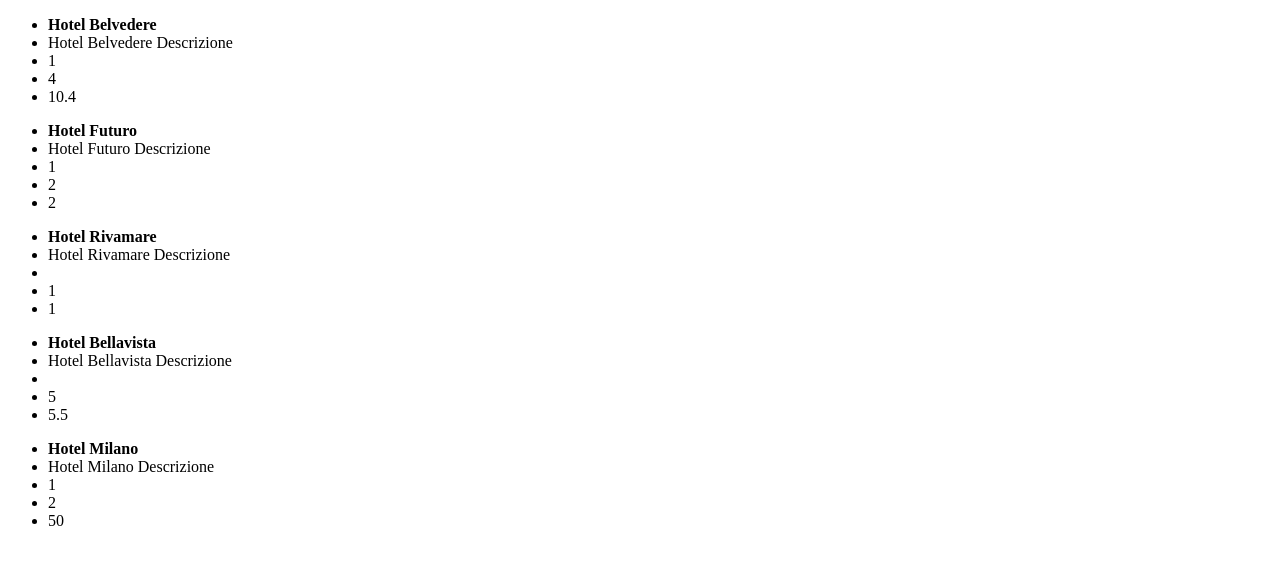
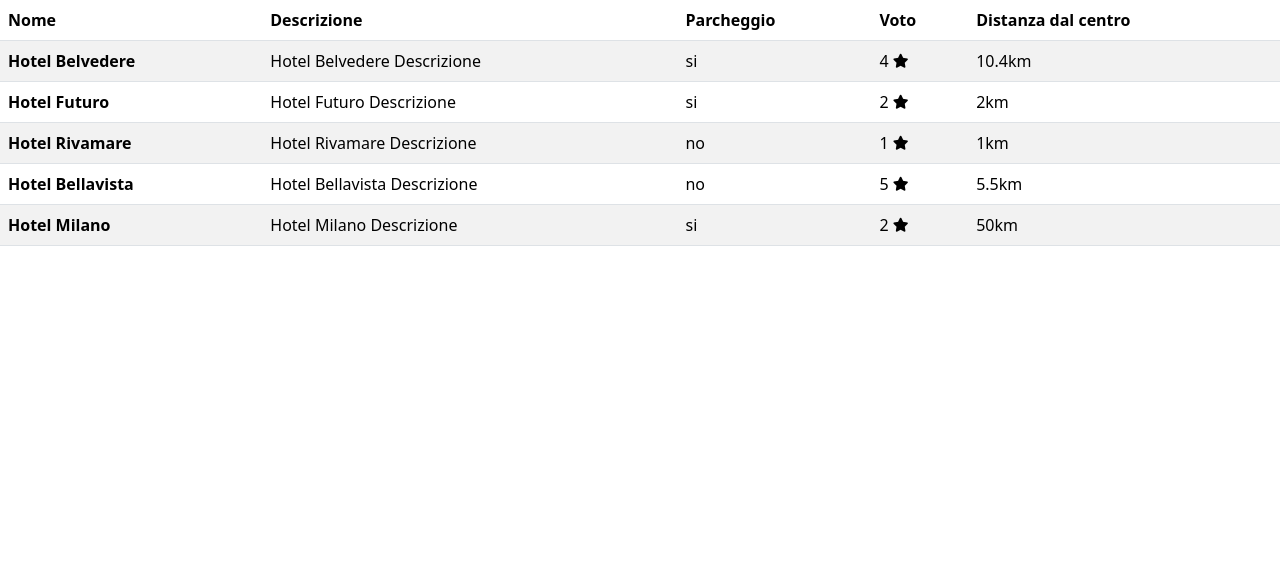
Before and after one commit to LorenzoRossini01/php-hotel, a PHP site: page / in a window 1280 px wide. Shown: the top 565 px of the page. Run offline with PHP 8.4, Linux system fonts and the light colour scheme.

Commit message:
feat: add bootstrap style to table

```diff
--- a/index.php
+++ b/index.php
@@ -10,17 +10,39 @@ include('./data.php')
     <meta charset="UTF-8">
     <meta name="viewport" content="width=device-width, initial-scale=1.0">
     <title>php Hotels</title>
+
+    <!-- font awersome  -->
+    <link rel="stylesheet" href="https://cdnjs.cloudflare.com/ajax/libs/font-awesome/6.5.1/css/all.min.css" integrity="sha512-DTOQO9RWCH3ppGqcWaEA1BIZOC6xxalwEsw9c2QQeAIftl+Vegovlnee1c9QX4TctnWMn13TZye+giMm8e2LwA==" crossorigin="anonymous" referrerpolicy="no-referrer" />
+    <!-- bootstrap  -->
+    <link href="https://cdn.jsdelivr.net/npm/bootstrap@5.3.3/dist/css/bootstrap.min.css" rel="stylesheet" integrity="sha384-QWTKZyjpPEjISv5WaRU9OFeRpok6YctnYmDr5pNlyT2bRjXh0JMhjY6hW+ALEwIH" crossorigin="anonymous">
+
 </head>
 <body>
-    <?php foreach($hotels as $hotel):?>
-        <ul>
-            <li><b><?= $hotel['name']?></b></li>
-            <li><?= $hotel['description']?></li>
-            <li><?= $hotel['parking']?></li>
-            <li><?= $hotel['vote']?></li>
-            <li><?= $hotel['distance_to_center']?></li>
-        </ul>
+
+
+<table class="table table-striped table-hover ">
+  <thead>
+    <tr>
+      <th scope="col">Nome</th>
+      <th scope="col">Descrizione</th>
+      <th scope="col">Parcheggio</th>
+      <th scope="col">Voto</th>
+      <th scope="col">Distanza dal centro</th>
+    </tr>
+  </thead>
+  <tbody>
+      <?php foreach($hotels as $hotel):?>
+    <tr>
+      <th scope="row"><?= $hotel['name']?></th>
+      <td><?= $hotel['description']?></td>
+      <td><?= $hotel['parking']?'si':'no'?></td>
+      <td><?= $hotel['vote']. ' '?><i class="fa-solid fa-star fa-sm"></i></td>
+      <td><?= $hotel['distance_to_center']?>km</td>
+    </tr>
     <?php endforeach;?>
+
+  </tbody>
+</table>
 
 </body>
 </html>
```
